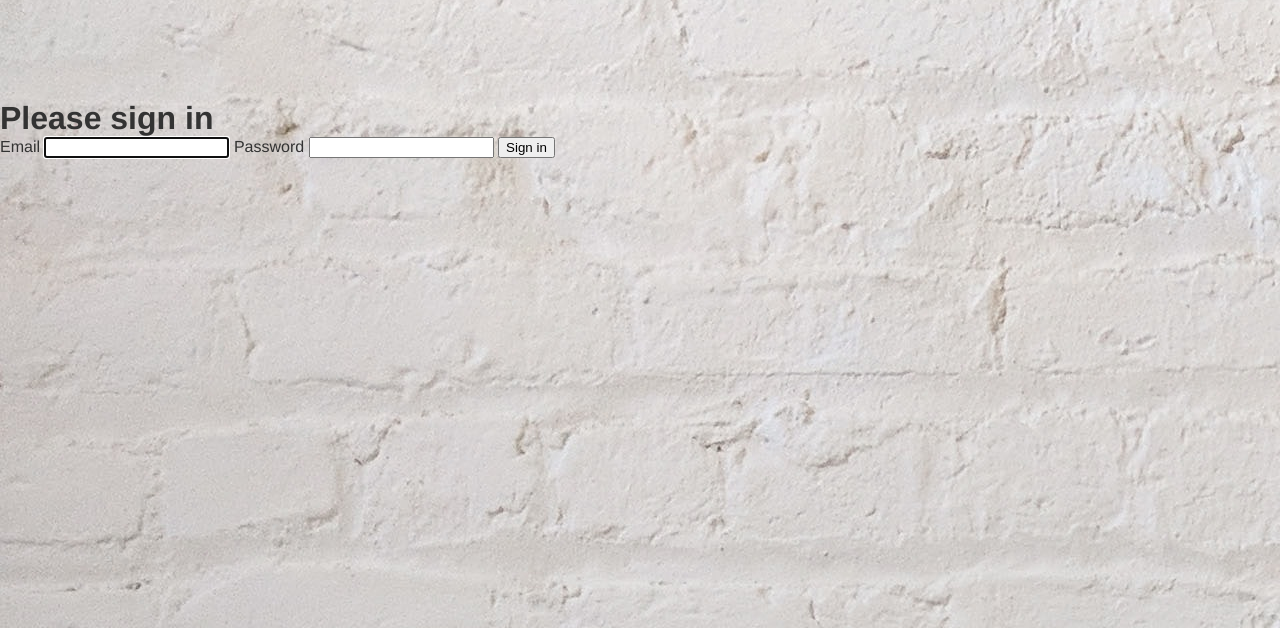
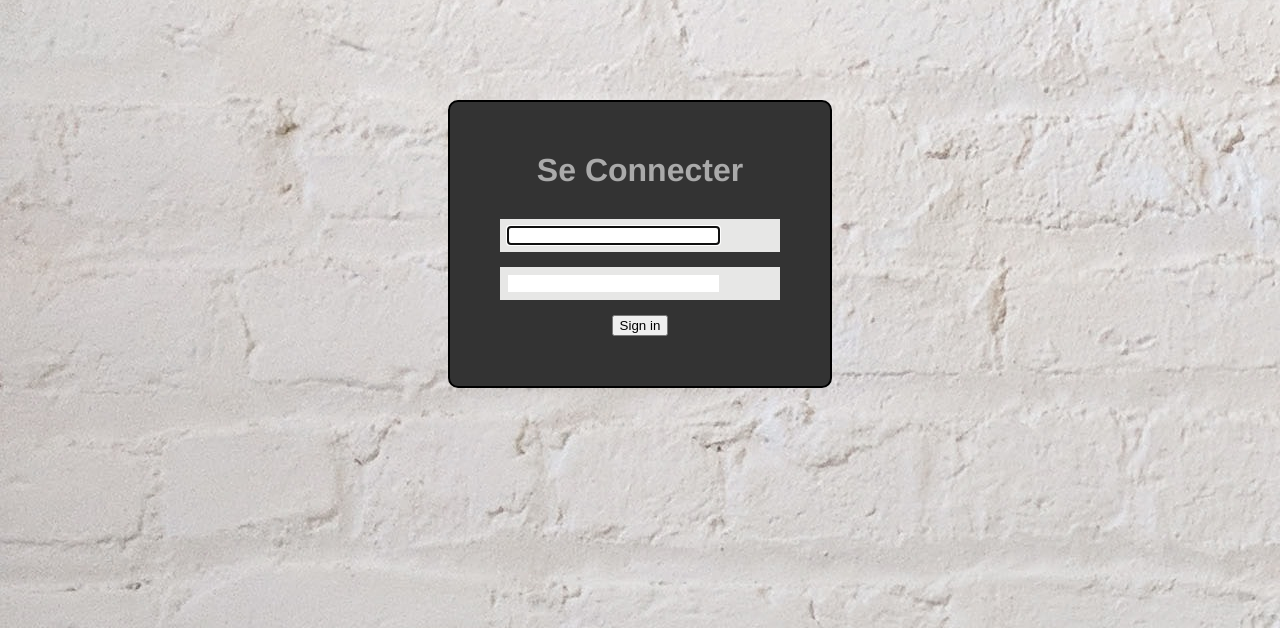
Before and after one commit to JudeSharo/bouttefeux, a Symfony app: template templates/security/login.html.twig in a window 1280 px wide. Shown: the part 100-728 px from the top of the page. Run offline with Twig, Linux system fonts and the light colour scheme; the template is opened without the code that fills it, so the values that code supplies are empty; some libraries are stand-ins or nearby versions.

Commit message:
event show et debut login

```diff
--- /dev/null
+++ b/public/css/login.css
@@ -0,0 +1,27 @@
+.login{
+    width: 30%;
+    margin: 200px auto;
+    text-align: center;
+    background-color: #333333;
+    color: #AAAAAA;
+    border-radius: 10px;
+    padding: 50px;
+    border: 2px solid #000000;
+}
+.login .titrelogin{
+    padding-bottom: 30px;
+}
+.login .emaillogin,
+.login .passwordlogin{
+    background-color: #E7E7E6;
+    text-align: left;
+    margin-bottom: 15px;
+    padding: 8px;
+}
+.login .emaillogin input,
+.login .passwordlogin input{
+    width: 80%;
+    margin: auto;
+    border: transparent;
+    b
+}
--- a/public/css/home.css
+++ b/public/css/slider.css
@@ -65,8 +65,6 @@ main{
     color: #FFFFFF;
 }
 
-
-
 @media (max-width: 1200px) {
     .caption{
         font-size: 12px;
--- a/templates/home/index.html.twig
+++ b/templates/home/index.html.twig
@@ -1,9 +1,9 @@
 {% extends 'base.html.twig' %}
 
-{% block title %}Accueil{% endblock %}
+{% block title %}Articles{% endblock %}
 
 {% block stylesheets %}
-    <link rel="stylesheet" href="{{ asset('css/home.css') }}"/>
+    <link rel="stylesheet" href="{{ asset('css/slider.css') }}"/>
     {{ parent() }}
 {% endblock %}
 
--- a/templates/security/login.html.twig
+++ b/templates/security/login.html.twig
@@ -1,6 +1,11 @@
 {% extends 'base.html.twig' %}
 
 {% block title %}Log in!{% endblock %}
+
+{% block stylesheets %}
+    <link rel="stylesheet" href="{{ asset('css/login.css') }}"/>
+    {{ parent() }}
+{% endblock %}
 
 {% block body %}
 <form method="post" class="belowNavbar">
@@ -8,21 +13,26 @@
         <div class="alert alert-danger">{{ error.messageKey|trans(error.messageData, 'security') }}</div>
     {% endif %}
 
-    {% if app.user %}
-        <div class="mb-3">
-            You are logged in as {{ app.user.username }}, <a href="{{ path('app_logout') }}">Logout</a>
+    <div class="login">
+        <div class="titrelogin">
+            <h1>Se Connecter</h1>
         </div>
-    {% endif %}
+        <div class="emaillogin">
+            <label for="inputEmail"></label>
+            <input type="email" value="{{ last_username }}" name="email" id="inputEmail" class="form-control" autocomplete="email" required autofocus>
+        </div>
+        <div class="passwordlogin">
+            <label for="inputPassword"></label>
+            <input type="password" name="password" id="inputPassword" class="form-control" autocomplete="current-password" required>
+        </div>
+        <div class="submitlogin">
+            <input type="hidden" name="_csrf_token" value="{{ csrf_token('authenticate') }}">
+            <button type="submit">Sign in</button>
+        </div>
+    </div>
 
-    <h1 class="h3 mb-3 font-weight-normal">Please sign in</h1>
-    <label for="inputEmail">Email</label>
-    <input type="email" value="{{ last_username }}" name="email" id="inputEmail" class="form-control" autocomplete="email" required autofocus>
-    <label for="inputPassword">Password</label>
-    <input type="password" name="password" id="inputPassword" class="form-control" autocomplete="current-password" required>
 
-    <input type="hidden" name="_csrf_token"
-           value="{{ csrf_token('authenticate') }}"
-    >
+
 
     {#
         Uncomment this section and add a remember_me option below your firewall to activate remember me functionality.
@@ -35,8 +45,5 @@
         </div>
     #}
 
-    <button class="btn btn-lg btn-primary" type="submit">
-        Sign in
-    </button>
 </form>
 {% endblock %}
```
Also changed, not shown: public/css/event.css (+21 -0 lines), templates/event/show.html.twig (+39 -12 lines), public/images/uploads/248e4db7944328926bca58d4ee6b2389.jpg (added), public/images/uploads/8d17ad5d8d77eafe3eb509c8c42f3835.jpg (added), public/images/uploads/9fb38d735492d715117f22e6f71cf09e.jpg (added).
